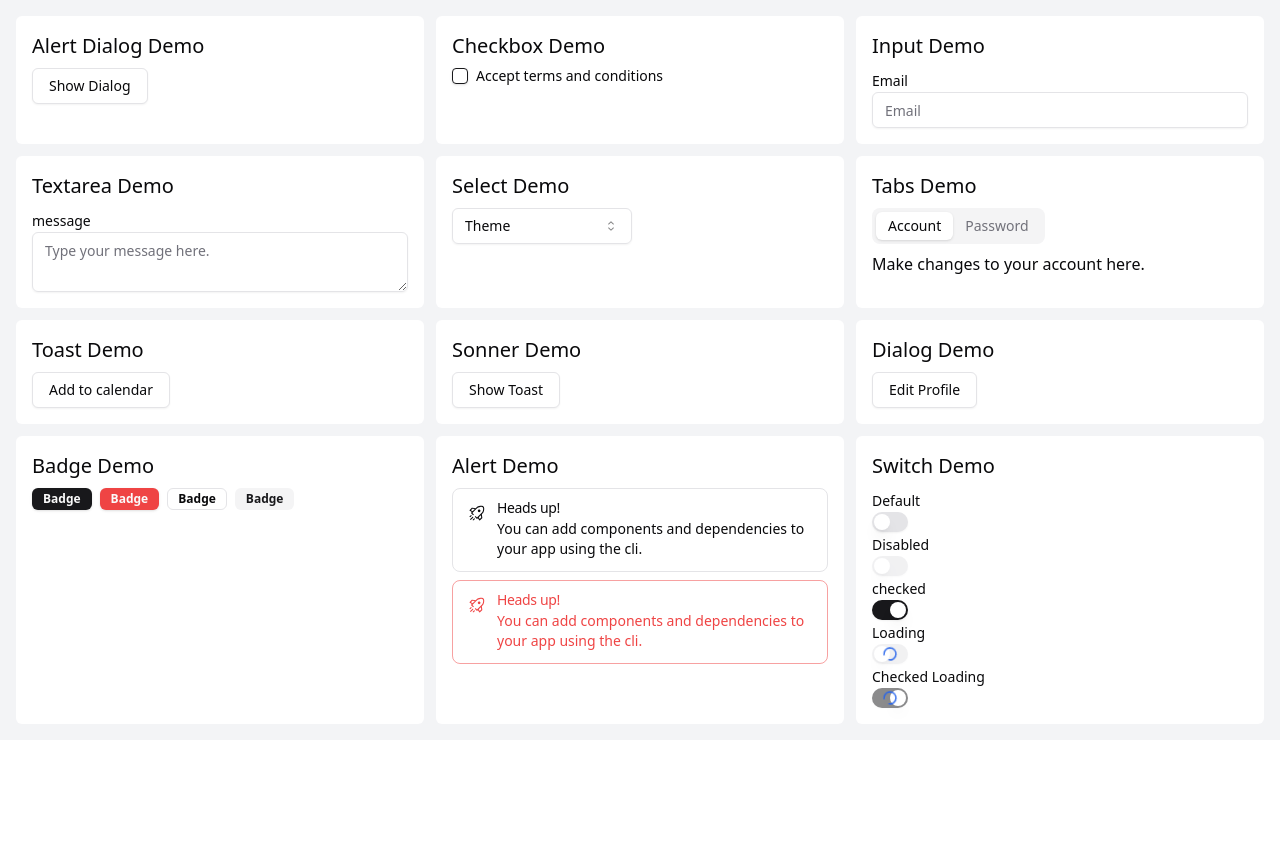
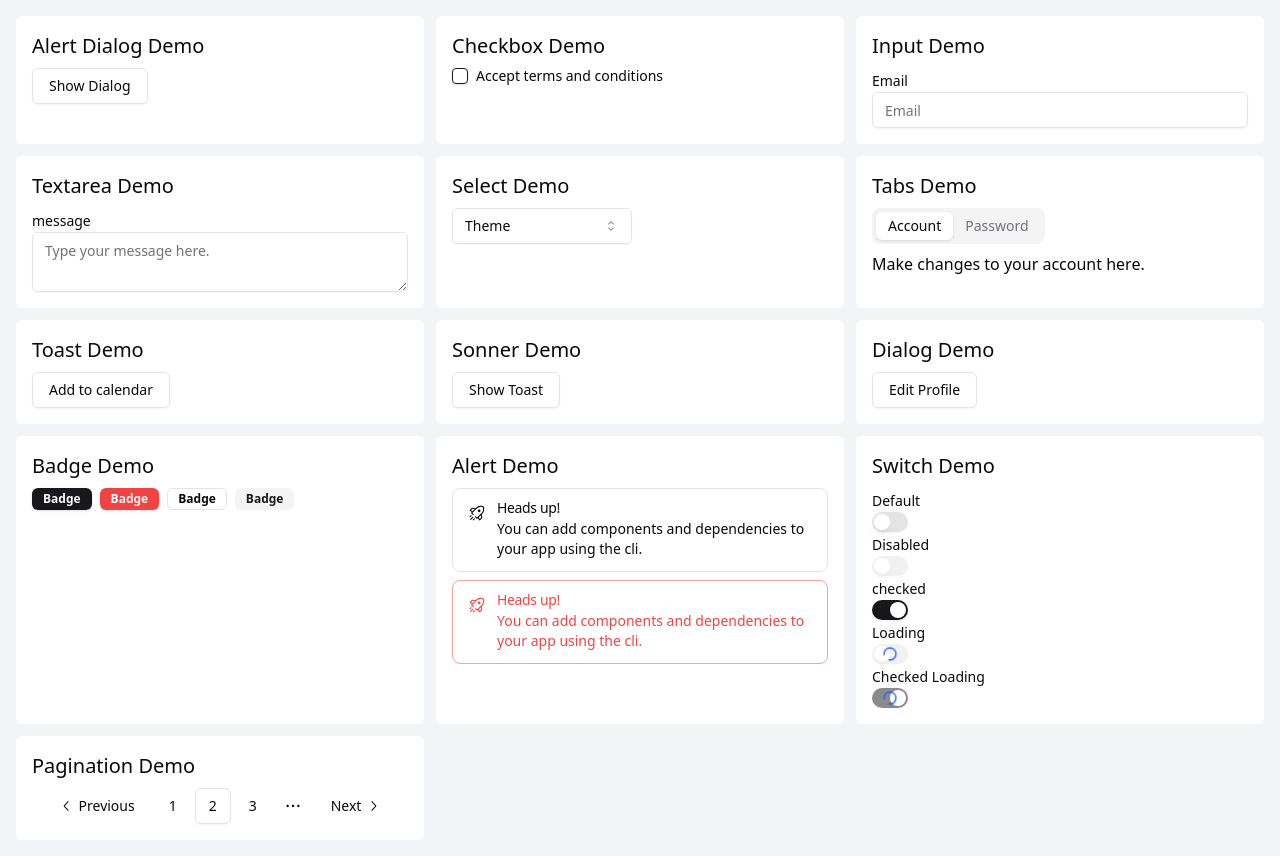
Before and after one commit to actionpower/daglo-ui, a React app: page / in a window 1280 px wide. Before the commit the page ends 800 px from the top, so only its background shows below. Built offline with nearby package versions, Linux system fonts and the light colour scheme; the HTML template or start-up script is replaced by a standard one.

Commit message:
Pagination 컴포넌트 추가 (#13)

```diff
--- a/src/App.tsx
+++ b/src/App.tsx
@@ -5,6 +5,7 @@ import CheckboxDemo from './exampleComponents/CheckboxDemo';
 import DialogDemo from './exampleComponents/DialogDemo';
 import DisplayContainer from './exampleComponents/DisplayContainer';
 import InputDemo from './exampleComponents/InputDemo';
+import PaginationDemo from './exampleComponents/PaginationDemo';
 import SelectDemo from './exampleComponents/SelectDemo';
 import SonnerDemo from './exampleComponents/SonnerDemo';
 import SwitchDemo from './exampleComponents/SwitchDemo';
@@ -55,6 +56,9 @@ function App() {
       <DisplayContainer title="Switch Demo">
         <SwitchDemo />
       </DisplayContainer>
+      <DisplayContainer title="Pagination Demo">
+        <PaginationDemo />
+      </DisplayContainer>
     </div>
   );
 }
--- /dev/null
+++ b/src/exampleComponents/PaginationDemo.tsx
@@ -0,0 +1,38 @@
+import {
+  Pagination,
+  PaginationContent,
+  PaginationEllipsis,
+  PaginationItem,
+  PaginationLink,
+  PaginationNext,
+  PaginationPrevious,
+} from '@/src/ui/pagination';
+
+const PaginationDemo = () => {
+  return (
+    <Pagination>
+      <PaginationContent>
+        <PaginationItem>
+          <PaginationPrevious />
+        </PaginationItem>
+        <PaginationItem>
+          <PaginationLink>1</PaginationLink>
+        </PaginationItem>
+        <PaginationItem>
+          <PaginationLink isActive>2</PaginationLink>
+        </PaginationItem>
+        <PaginationItem>
+          <PaginationLink>3</PaginationLink>
+        </PaginationItem>
+        <PaginationItem>
+          <PaginationEllipsis />
+        </PaginationItem>
+        <PaginationItem>
+          <PaginationNext />
+        </PaginationItem>
+      </PaginationContent>
+    </Pagination>
+  );
+};
+
+export default PaginationDemo;
--- /dev/null
+++ b/src/ui/pagination.tsx
@@ -0,0 +1,135 @@
+import * as React from 'react';
+import {
+  ChevronLeftIcon,
+  ChevronRightIcon,
+  DotsHorizontalIcon,
+} from '@radix-ui/react-icons';
+
+import { cn } from '@/src/lib/utils';
+import { ButtonProps, buttonVariants } from '@/src/ui/button';
+import clsx from 'clsx';
+
+const Pagination = ({ className, ...props }: React.ComponentProps<'nav'>) => (
+  <nav
+    role="navigation"
+    aria-label="pagination"
+    className={cn('mx-auto flex w-full justify-center', className)}
+    {...props}
+  />
+);
+Pagination.displayName = 'Pagination';
+
+const PaginationContent = React.forwardRef<
+  HTMLUListElement,
+  React.ComponentProps<'ul'>
+>(({ className, ...props }, ref) => (
+  <ul
+    ref={ref}
+    className={cn('flex flex-row items-center gap-1', className)}
+    {...props}
+  />
+));
+PaginationContent.displayName = 'PaginationContent';
+
+const PaginationItem = React.forwardRef<
+  HTMLLIElement,
+  React.ComponentProps<'li'> & {
+    isDisabled?: boolean;
+  }
+>(({ className, isDisabled, ...props }, ref) => (
+  <li
+    ref={ref}
+    className={cn(
+      'hover:cursor-pointer',
+      className,
+      clsx({
+        'pointer-events-none': isDisabled,
+        'opacity-50': isDisabled,
+      }),
+    )}
+    {...props}
+  />
+));
+PaginationItem.displayName = 'PaginationItem';
+
+type PaginationLinkProps = {
+  isActive?: boolean;
+} & Pick<ButtonProps, 'size'> &
+  React.ComponentProps<'a'>;
+
+const PaginationLink = ({
+  className,
+  isActive,
+  size = 'icon',
+  ...props
+}: PaginationLinkProps) => (
+  <a
+    aria-current={isActive ? 'page' : undefined}
+    className={cn(
+      buttonVariants({
+        variant: isActive ? 'outline' : 'ghost',
+        size,
+      }),
+      className,
+    )}
+    {...props}
+  />
+);
+PaginationLink.displayName = 'PaginationLink';
+
+const PaginationPrevious = ({
+  className,
+  ...props
+}: React.ComponentProps<typeof PaginationLink>) => (
+  <PaginationLink
+    aria-label="Go to previous page"
+    size="default"
+    className={cn('gap-1 pl-2.5', className)}
+    {...props}
+  >
+    <ChevronLeftIcon className="w-4 h-4" />
+    <span>Previous</span>
+  </PaginationLink>
+);
+PaginationPrevious.displayName = 'PaginationPrevious';
+
+const PaginationNext = ({
+  className,
+  ...props
+}: React.ComponentProps<typeof PaginationLink>) => (
+  <PaginationLink
+    aria-label="Go to next page"
+    size="default"
+    className={cn('gap-1 pr-2.5', className)}
+    {...props}
+  >
+    <span>Next</span>
+    <ChevronRightIcon className="w-4 h-4" />
+  </PaginationLink>
+);
+PaginationNext.displayName = 'PaginationNext';
+
+const PaginationEllipsis = ({
+  className,
+  ...props
+}: React.ComponentProps<'span'>) => (
+  <span
+    aria-hidden
+    className={cn('flex h-9 w-9 items-center justify-center', className)}
+    {...props}
+  >
+    <DotsHorizontalIcon className="w-4 h-4" />
+    <span className="sr-only">More pages</span>
+  </span>
+);
+PaginationEllipsis.displayName = 'PaginationEllipsis';
+
+export {
+  Pagination,
+  PaginationContent,
+  PaginationLink,
+  PaginationItem,
+  PaginationPrevious,
+  PaginationNext,
+  PaginationEllipsis,
+};
```
